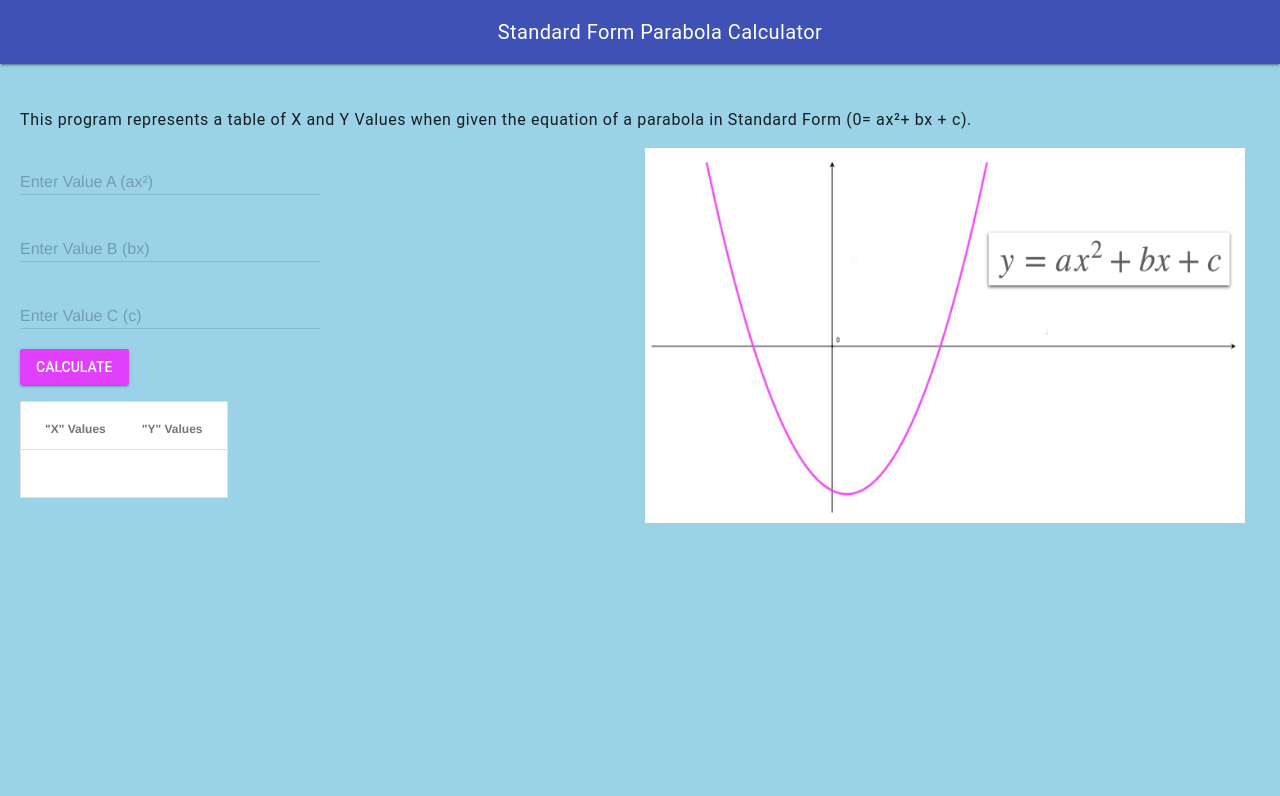
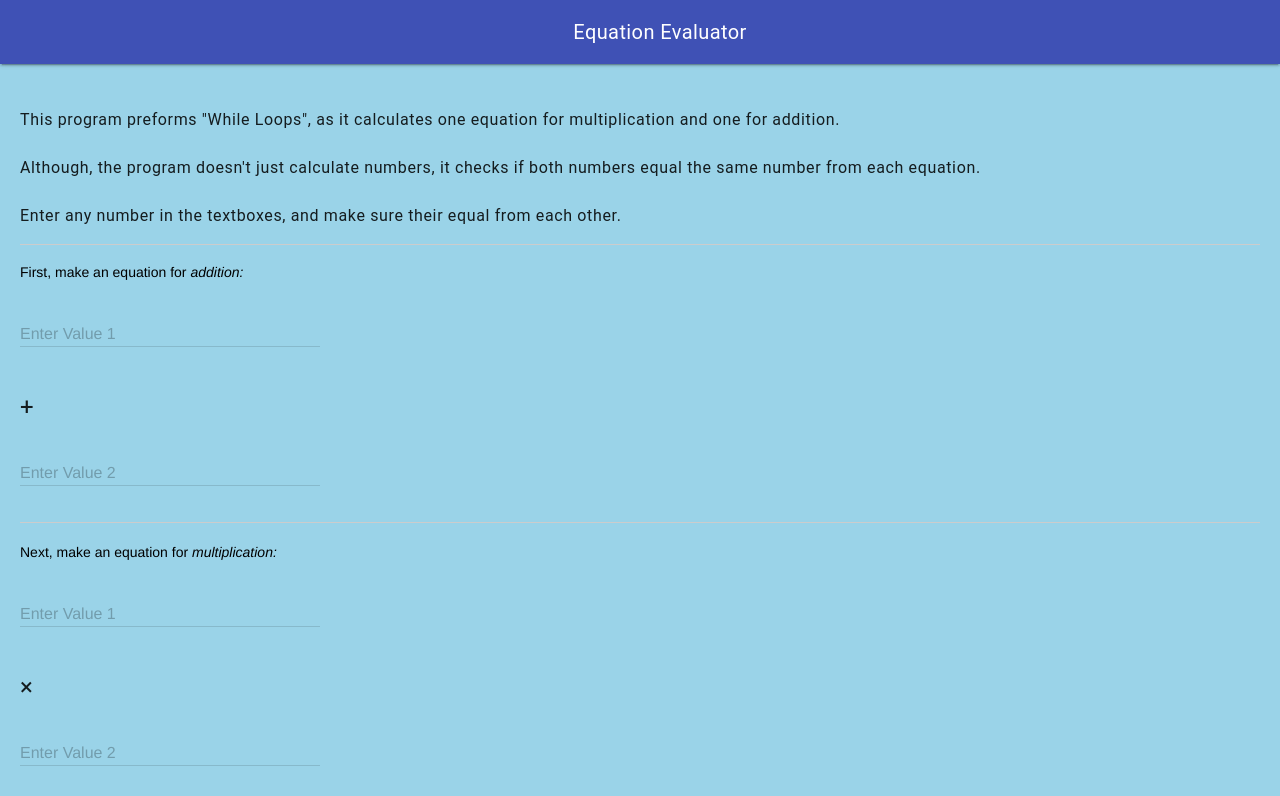
Before and after one commit to sam-corbett/ICS2O-Assignment-05-JS, a plain HTML site: page index.html in a window 1280 px wide. Drawn offline with nearby package versions, Linux system fonts and the light colour scheme.

Commit message:
big change in code, WIP

```diff
--- a/index.html
+++ b/index.html
@@ -4,11 +4,11 @@
   <head>
     <meta charset="UTF-8" />
     <meta name="viewport" content="width=device-width, initial-scale=1.0" />
-    <meta name="description" content="Standard Form Parabola Calculator" />
+    <meta name="description" content="Equation Evaluator" />
     <meta name="keywords" content="mths, ics2o" />
     <meta name="author" content="sam-corbett" />
     <meta name="theme-color" content="#FFFFFF" />
-    <title>Standard Form Parabola Calculator</title>
+    <title>Equation Evaluator</title>
     <link rel="canonical" href="https://sam-corbett/ICS2O-Assignment-05-JS/" />
     <link rel="manifest" href="/ICS2O-Assignment-05-JS/manifest.webmanifest" />
     <link rel="stylesheet" href="./css/styles.css" />
@@ -42,7 +42,7 @@
     <link rel="icon" type="image/png" sizes="32x32" href="favicon-32x32.png" />
     <link rel="icon" type="image/png" sizes="16x16" href="favicon-16x16.png" />
   </head>
-  <title>Standard Form Parabola Calculator</title>
+  <title>Equation Evaluator</title>
   <body>
     <script defer src="https://code.getmdl.io/1.3.0/material.min.js"></script>
     <script src="./js/script.js"></script>
@@ -50,22 +50,24 @@
       <header class="mdl-layout__header">
         <div class="mdl-layout__header-row">
           <span class="mdl-layout-title"
-            >Standard Form Parabola Calculator</span
+            >Equation Evaluator</span
           >
         </div>
       </header>
       <main class="mdl-layout__content">
         <p></p>
         <h6>
-          This program represents a table of X and Y Values when given the
-          equation of a parabola in Standard Form (0= ax²+ bx + c).
+          This program preforms "While Loops", as it calculates one equation for multiplication and one for addition.
         </h6>
-        <img
-          src="./images/parabola-intro.png"
-          alt="Parabola"
-          width="600px"
-          height="375px"
-        />
+        <h6>
+          Although, the program doesn't just calculate numbers, it checks if both numbers equal the same number from each equation.
+        </h6>
+        <p></p>
+        <h6>
+          Enter any number in the textboxes, and make sure their equal from each other.
+        </h6>
+        <hr></hr>
+        <p>First, make an equation for <i>addition:</i></p>
         <!-- Numeric Textfield -->
         <form action="#">
           <div
@@ -75,14 +77,15 @@
               class="mdl-textfield__input"
               type="text"
               pattern="-?[0-9]*(\.[0-9]+)?"
-              id="num-a"
+              id="variable-addition-1"
             />
-            <label class="mdl-textfield__label" for="num-a"
-              >Enter Value A (ax²)</label
+            <label class="mdl-textfield__label" for="variable-addition-1"
+              >Enter Value 1</label
             >
             <span class="mdl-textfield__error">Input is not a number!</span>
           </div>
         </form>
+        <h4>+</h4>
         <!-- Numeric Textfield -->
         <form action="#">
           <div
@@ -92,14 +95,18 @@
               class="mdl-textfield__input"
               type="text"
               pattern="-?[0-9]*(\.[0-9]+)?"
-              id="num-b"
+              id="variable-addition-2"
             />
-            <label class="mdl-textfield__label" for="num-b"
-              >Enter Value B (bx)</label
+            <label class="mdl-textfield__label" for="variable-addition-2"
+              >Enter Value 2</label
             >
             <span class="mdl-textfield__error">Input is not a number!</span>
           </div>
         </form>
+        <p></p>
+        <hr>
+        <p></p>
+        <p>Next, make an equation for <i>multiplication:</i></p>
         <!-- Numeric Textfield -->
         <form action="#">
           <div
@@ -109,14 +116,34 @@
               class="mdl-textfield__input"
               type="text"
               pattern="-?[0-9]*(\.[0-9]+)?"
-              id="num-c"
+              id="variable-multiply-1"
             />
-            <label class="mdl-textfield__label" for="num-c"
-              >Enter Value C (c)</label
+            <label class="mdl-textfield__label" for="variable-multiply-1"
+              >Enter Value 1</label
             >
             <span class="mdl-textfield__error">Input is not a number!</span>
           </div>
         </form>
+        <form action="#">
+        <h4>×</h4>
+          <div
+            class="mdl-textfield mdl-js-textfield mdl-textfield--floating-label"
+          >
+            <input
+              class="mdl-textfield__input"
+              type="text"
+              pattern="-?[0-9]*(\.[0-9]+)?"
+              id="variable-multiply-2"
+            />
+            <label class="mdl-textfield__label" for="variable-multiply-2"
+              >Enter Value 2</label
+            >
+            <span class="mdl-textfield__error">Input is not a number!</span>
+          </div>
+        </form>
+        <hr>
+        <p></p>
+        <p>When both equations are complete, click the <b>calculate</b> button.</p>
         <!-- Raised button with ripple -->
         <button
           class="mdl-button mdl-js-button mdl-button--raised mdl-js-ripple-effect mdl-button--accent"
@@ -126,20 +153,7 @@
         </button>
         <!-- basic text -->
         <p></p>
-        <table class="mdl-data-table mdl-js-data-table">
-          <thead>
-            <tr>
-              <th>"X" Values</th>
-              <th>"Y" Values</th>
-            </tr>
-          </thead>
-          <tbody>
-            <tr>
-              <td><div id="x-values"></div></td>
-              <td><div id="y-values"></div></td>
-            </tr>
-          </tbody>
-        </table>
+        <div id="evaluate-equations"></div>
       </main>
     </div>
   </body>
--- a/js/script.js
+++ b/js/script.js
@@ -16,20 +16,31 @@ if (navigator.serviceWorker) {
 }
 
 /**
- * This function displays an alert.
+ * This function displays the answers for each equation!
  */
 function myButtonClicked() {
-  var numA = parseFloat(document.getElementById("num-a").value)
-  var numB = parseFloat(document.getElementById("num-b").value)
-  var numC = parseFloat(document.getElementById("num-c").value)
+  var numAdd1 = parseFloat(document.getElementById("variable-addition-1").value)
+  var numAdd2 = parseFloat(document.getElementById("variable-addition-2").value)
+  var numMulti1 = parseFloat(document.getElementById("variable-multiply-1").value)
+  var numMulti2 = parseFloat(document.getElementById("variable-multiply-2").value)
 
-  var product = numC
+  var productAdd = numAdd1 + numAdd2
+  var productMulti = 0
   var counter = 0
 
-  while (counter < Math.abs(numB)) {
+  document.getElementById("evaluate-equations").innerHTML = "Both numbers add up to " + productAdd + "."
+
+  while (counter < Math.abs(numMulti2)) {
     counter++
-    product = product + Math.abs(numB)
-    document.getElementById("x-values").innerHTML += " x = " + counter + "</br>"
-    document.getElementById("y-values").innerHTML += " y = " + product + "</br>"
+    productMulti = productMulti + Math.abs(numMulti1)
   }
+
+
+  if ((numMulti1 < 0 && numMulti2 > 0) || (numMulti2 < 0 && numMulti1 > 0))
+    document.getElementById("evaluate-equations").innerHTML =
+      "Both numbers multiply to -" + productMulti + "."
+  else
+    document.getElementById("evaluate-equations").innerHTML =
+      "Both numbers multiply to " + productMulti + "."
+
 }
```
Also changed, not shown: css/styles.css (line endings or trailing spaces), images/parabola-intro.png (deleted).
